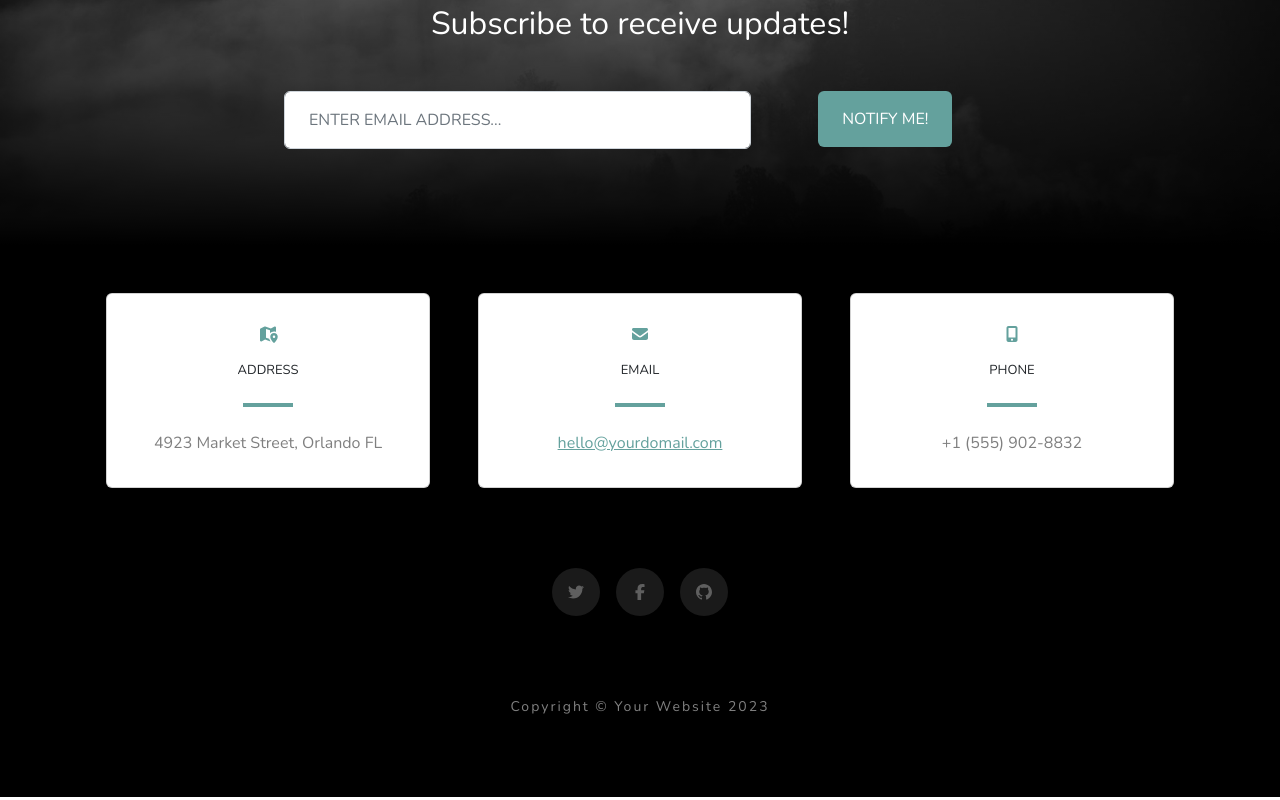
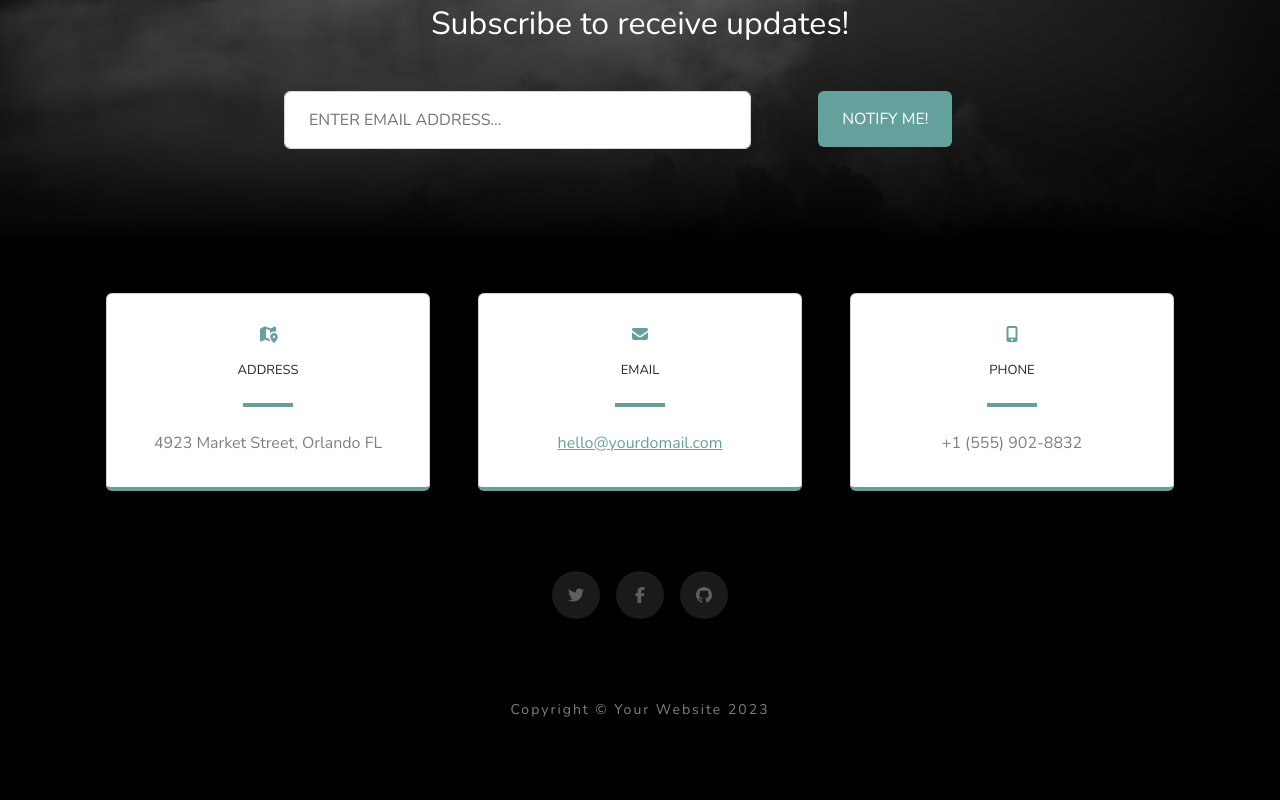
Before and after one commit to mohammed-fandees/Porto, a plain HTML site: page index.html in a window 1280 px wide. Shown: the part 3052-3852 px from the top of the page. Drawn offline with nearby package versions, Linux system fonts and the light colour scheme.

Commit message:
add border to cards

```diff
--- a/css/master.css
+++ b/css/master.css
@@ -244,6 +244,10 @@ ul {
 /* End Sign Up */
 /* Start Contact */
 
+.contact .card {
+  border-bottom: 4px solid var(--teal);
+}
+
 .contact .card-body svg {
   color: var(--teal);
 }
```
